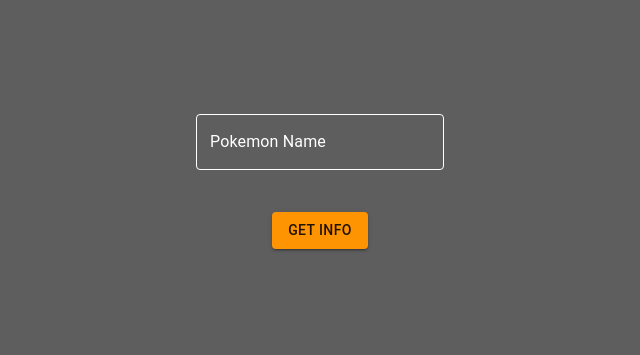
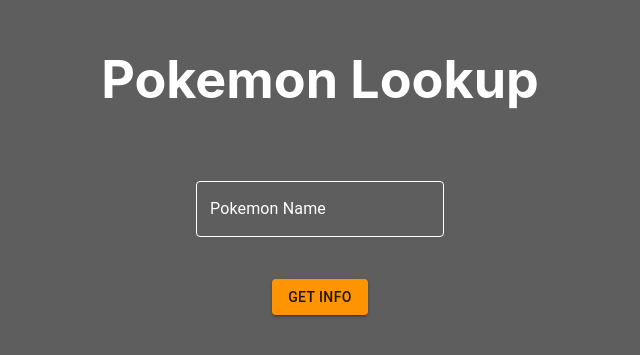
Before and after one commit to lambergluke/react-poke-proj, a React (Create React App) app: page / in a window 1280 px wide. Shown: the part 201-556 px from the top of the page, without its empty margins (320-960 px from the left). Built offline with nearby package versions, Linux system fonts and the light colour scheme.

Commit message:
breaking out components

```diff
--- a/src/App.css
+++ b/src/App.css
@@ -10,7 +10,7 @@
   align-items: center;
   justify-content: center;
   font-size: calc(10px + 2vmin);
-  color: rgb(0, 0, 0);
+  color: rgb(255, 255, 255);
 }
 
 .App-textbox {
--- a/src/App.tsx
+++ b/src/App.tsx
@@ -9,6 +9,10 @@
 import Typography from '@mui/material/Typography';
 import TextField, { TextFieldProps } from '@mui/material/TextField';
 import CssTextField from './Components/CssTextField'
+import Grid from '@mui/material/Grid';
+import Switch from '@mui/material/Switch';
+import FormControlLabel from '@mui/material/FormControlLabel';
+import cardBox from './Components/PokeCard';
 
 function App() {
   const [pokemonName, setPokemonName] = useState("");
@@ -17,27 +21,6 @@
     sprite:"",
     type:""
   });
-  var [val, setVal] = useState();
-
-
-
-  var card = (
-    <React.Fragment>
-        <CardContent>
-          <img src={pokemon.sprite} />
-          <Typography variant="h5" component="div">
-            {pokemon.name}
-          </Typography>
-          <Typography sx={{ mb: 1.5 }} color="text.secondary">
-
-          </Typography>
-
-          <Typography variant="body2">
-            {pokemon.type}
-          </Typography>
-        </CardContent>
-    </React.Fragment>
-  )
 
   var getData = () => pokemonData(pokemonName).then((obj) => {
     setPokemon({
@@ -68,7 +51,6 @@
     } return(
           <h1 className="App-textbox">
             <CssTextField
-                value={val}
                 variant="outlined"
                 color="primary"
                 error={false}
@@ -88,24 +70,12 @@
 
   }
 
-  function cardBox(pokeName: string) {
-    if (pokeName === 'default-value' || pokeName === "") {
-      return(
-        <h1>
-        </h1>
-      )
-    } return(
-        <h1>
-          <Box sx={{ minWidth: 275 }}>
-          <Card variant="outlined">{card}</Card>
-          </Box>
-        </h1>
-    )
-  }
-
   return(
 
       <div className='App-header'>
+        <h1>
+          Pokemon Lookup
+        </h1>
         {tBox(pokemon.name)}
         <Button
           variant="contained"
@@ -114,7 +84,8 @@
         >
           Get Info
         </Button>
-        {cardBox(pokemon.name)}
+        {cardBox(pokemon.name,pokemon)}
+
       </div>
 
   )
--- /dev/null
+++ b/src/Components/PokeCard.tsx
@@ -0,0 +1,42 @@
+import { Grid, Typography, FormControlLabel, Switch, Box, Card } from "@mui/material";
+import CardContent from "@mui/material/CardContent";
+import React from "react";
+import ControlledSwitches from './ShinySwitch'
+
+function card(pokemon: any) {
+    return(
+        <React.Fragment>
+            <CardContent>
+              <Grid textAlign="center">
+                <img src={pokemon.sprite} />
+                <Typography variant="h5" component="div">
+                  {pokemon.name}
+                </Typography>
+                <Typography sx={{ mb: 1.5 }} color="text.secondary">
+                {pokemon.type}
+                </Typography>
+                <ControlledSwitches />
+              </Grid>
+
+            </CardContent>
+        </React.Fragment>
+    )
+  }
+
+  function cardBox(pokeName: string,pokemonInfo: any) {
+    if (pokeName === 'default-value' || pokeName === "") {
+      return(
+        <h1>
+        </h1>
+      )
+    } return(
+        <h1>
+          <Box sx={{ minWidth: 275 }}>
+          <Card variant="outlined">{card(pokemonInfo)}</Card>
+
+          </Box>
+        </h1>
+    )
+  }
+
+export default cardBox;
--- /dev/null
+++ b/src/Components/ShinySwitch.tsx
@@ -0,0 +1,32 @@
+import * as React from 'react';
+import Switch from '@mui/material/Switch';
+import FormControlLabel from '@mui/material/FormControlLabel';
+
+export default function ControlledSwitches() {
+  const [checked, setChecked] = React.useState(false);
+
+  const handleChange = (event: React.ChangeEvent<HTMLInputElement>) => {
+    setChecked(event.target.checked);
+  };
+
+  return (
+        <Switch
+        checked={checked}
+        onChange={handleChange}
+        inputProps={{ 'aria-label': 'controlled' }}
+        />
+
+  );
+}
+
+
+//return (
+//    <FormControlLabel control={
+//        <Switch
+//        checked={checked}
+//        onChange={handleChange}
+//        inputProps={{ 'aria-label': 'controlled' }}
+//        />}
+//    label="Shiny"
+//    />
+//  );
--- a/src/api/Pokerequest.tsx
+++ b/src/api/Pokerequest.tsx
@@ -14,6 +14,7 @@
 
     export var pokemonData = async (pokemonName: any) => {
         try{
+            pokemonName=String(pokemonName).toLowerCase()
             return await Axios.get(`https://pokeapi.co/api/v2/pokemon/${pokemonName}`).then((response) => {
                 console.log(response.data.name)
                 console.log(response.data.sprites.front_default)
```
